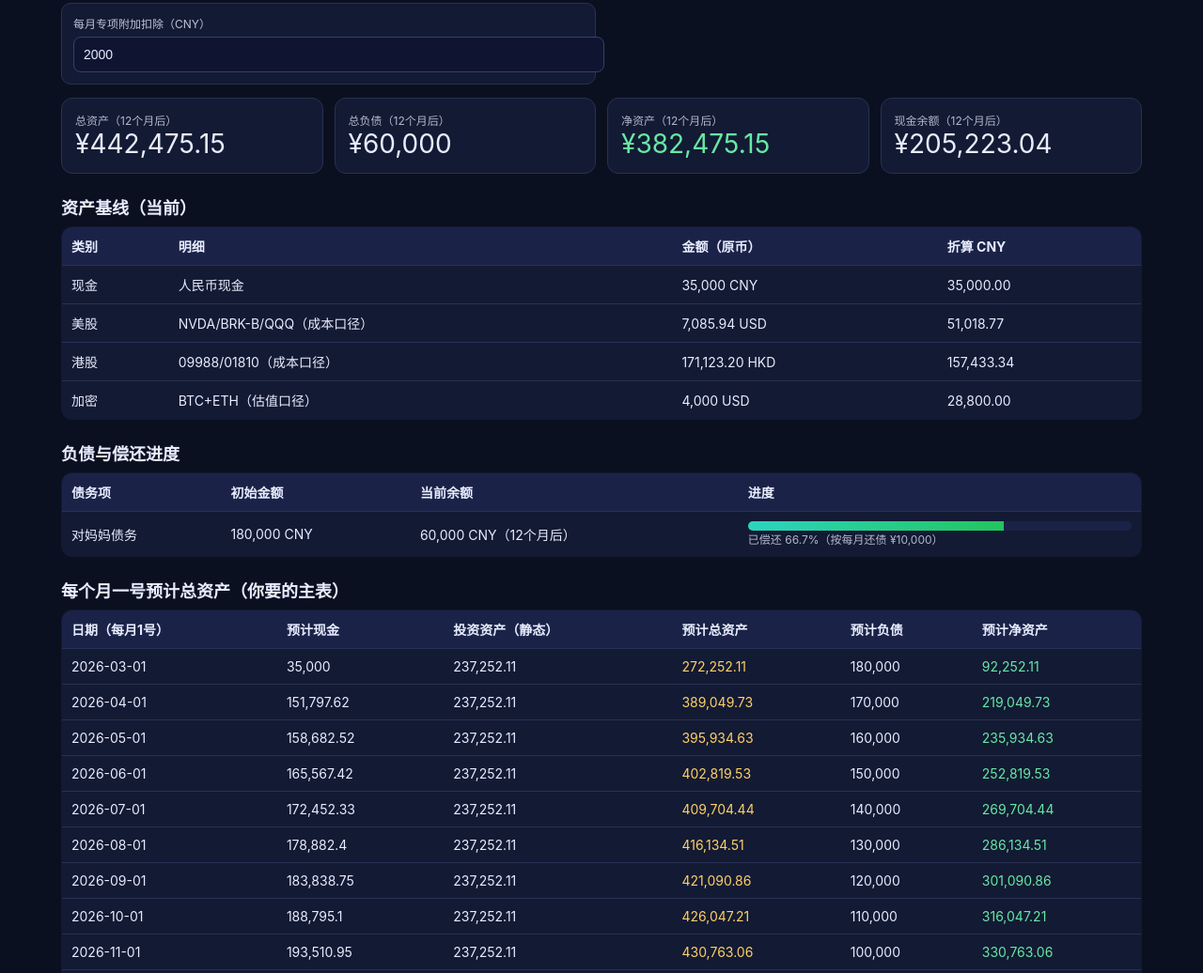
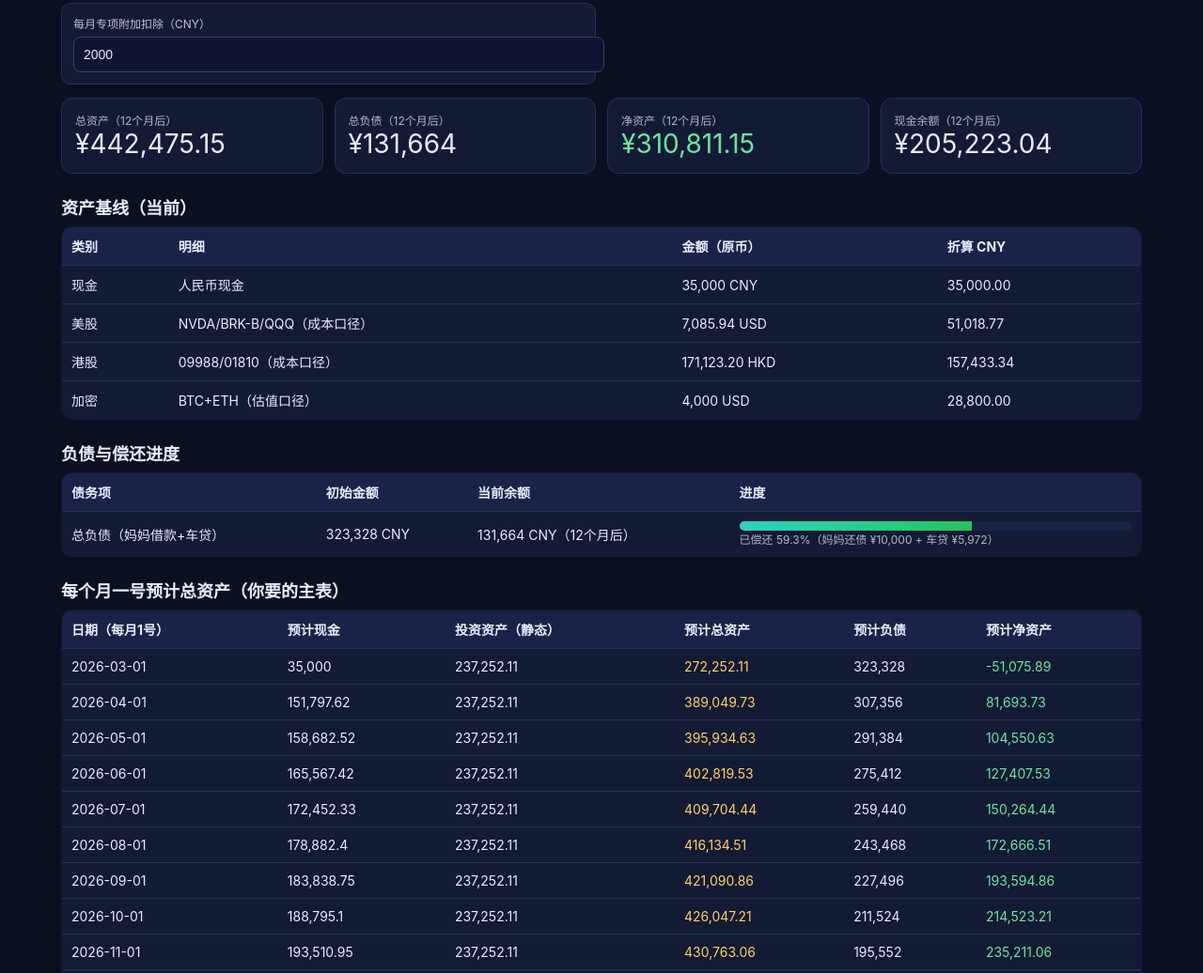
Before and after one commit to BENZEMA216/finance-dashboard, a plain HTML site: page index.html in a window 1280 px wide. Shown: the part 297-1333 px from the top of the page at 94% size. Drawn offline with Linux system fonts and the light colour scheme.

Commit message:
feat: total liabilities now include mom debt + car loan balance

```diff
--- a/index.html
+++ b/index.html
@@ -74,8 +74,8 @@
   <table>
     <tr><th>债务项</th><th>初始金额</th><th>当前余额</th><th>进度</th></tr>
     <tr>
-      <td>对妈妈债务</td>
-      <td>180,000 CNY</td>
+      <td>总负债（妈妈借款+车贷）</td>
+      <td>323,328 CNY</td>
       <td id="debtRemain">180,000 CNY</td>
       <td>
         <div class="bar"><span id="debtProgress" style="width:0%"></span></div>
@@ -109,7 +109,9 @@
 </div>
 
 <script>
-  const startDebt = 180000;
+  const startMomDebt = 180000;
+  const startCarDebt = 5972 * 24;
+  const startDebt = startMomDebt + startCarDebt; // 总负债
   const startCash = 35000;
   const investStatic = 51018.77 + 157433.34 + 28800; // 非现金资产静态值
 
@@ -145,7 +147,9 @@
     const sihf = Math.max(0, Number(document.getElementById('monthlySIHF').value || 0));
     const specialDeduct = Math.max(0, Number(document.getElementById('monthlySpecialDeduction').value || 0));
 
-    let debt = startDebt;
+    let momDebt = startMomDebt;
+    let carDebt = startCarDebt;
+    let debt = momDebt + carDebt;
     let cash = startCash;
     let cumGross = 0;
     let cumTaxPaid = 0;
@@ -179,10 +183,13 @@
       cumTaxPaid = cumTax;
 
       const takeHome = income - sihf - monthTax;
-      const repay = Math.min(repayPlan, debt);
-      const net = takeHome - expense - carLoan - repay;
+      const repay = Math.min(repayPlan, momDebt);
+      const carPay = Math.min(carLoan, carDebt);
+      const net = takeHome - expense - carPay - repay;
       cash += net;
-      debt -= repay;
+      momDebt -= repay;
+      carDebt -= carPay;
+      debt = momDebt + carDebt;
       const netAsset = cash + investStatic - debt;
 
       const tr = document.createElement('tr');
@@ -192,7 +199,7 @@
         <td>${monthTax.toLocaleString(undefined,{maximumFractionDigits:2})}</td>
         <td>${takeHome.toLocaleString(undefined,{maximumFractionDigits:2})}</td>
         <td>${expense.toLocaleString()}</td>
-        <td>${carLoan.toLocaleString()}</td>
+        <td>${carPay.toLocaleString()}</td>
         <td>${repay.toLocaleString()}</td>
         <td class="warn">${net.toLocaleString(undefined,{maximumFractionDigits:2})}</td>
         <td>${cash.toLocaleString(undefined,{maximumFractionDigits:2})}</td>
@@ -230,7 +237,7 @@
 
     const repaidPct = ((startDebt - debt)/startDebt*100).toFixed(1);
     document.getElementById('debtProgress').style.width = repaidPct + '%';
-    document.getElementById('debtText').textContent = `已偿还 ${repaidPct}%（按每月还债 ${fmt(repayPlan)}）`;
+    document.getElementById('debtText').textContent = `已偿还 ${repaidPct}%（妈妈还债 ${fmt(repayPlan)} + 车贷 ${fmt(carLoan)}）`;
     document.getElementById('debtRemain').textContent = `${debt.toLocaleString(undefined,{maximumFractionDigits:2})} CNY（12个月后）`;
   }
 
```
